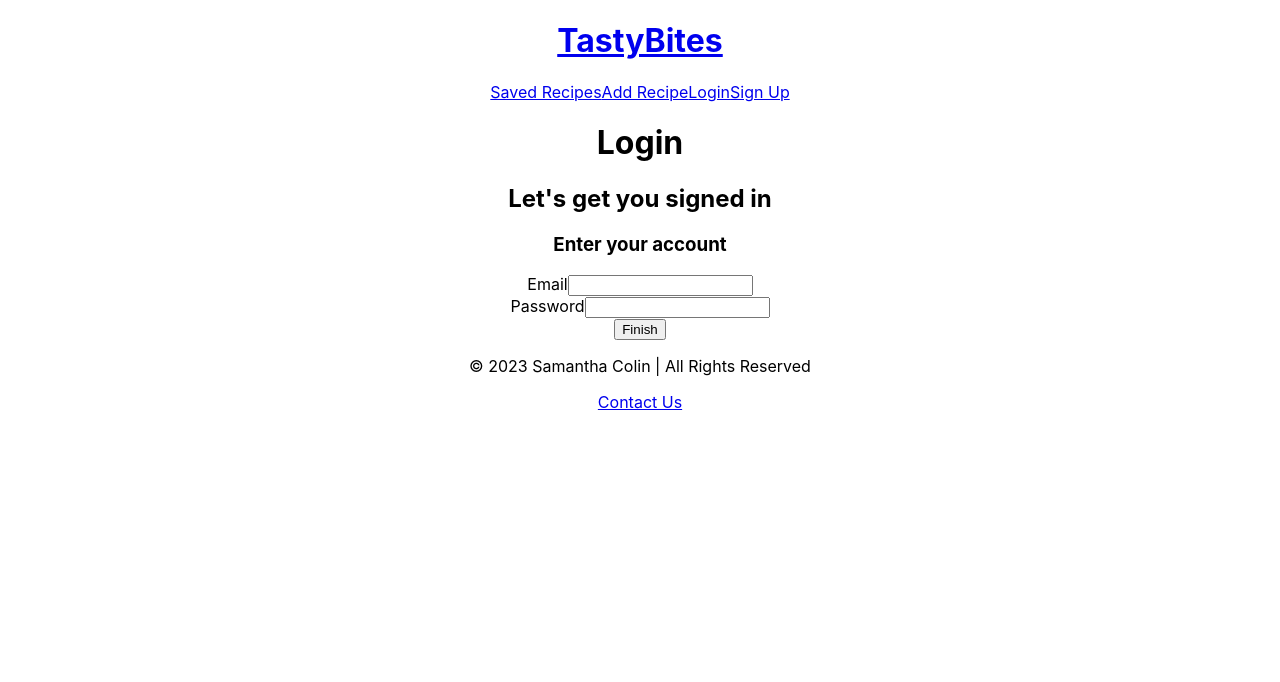
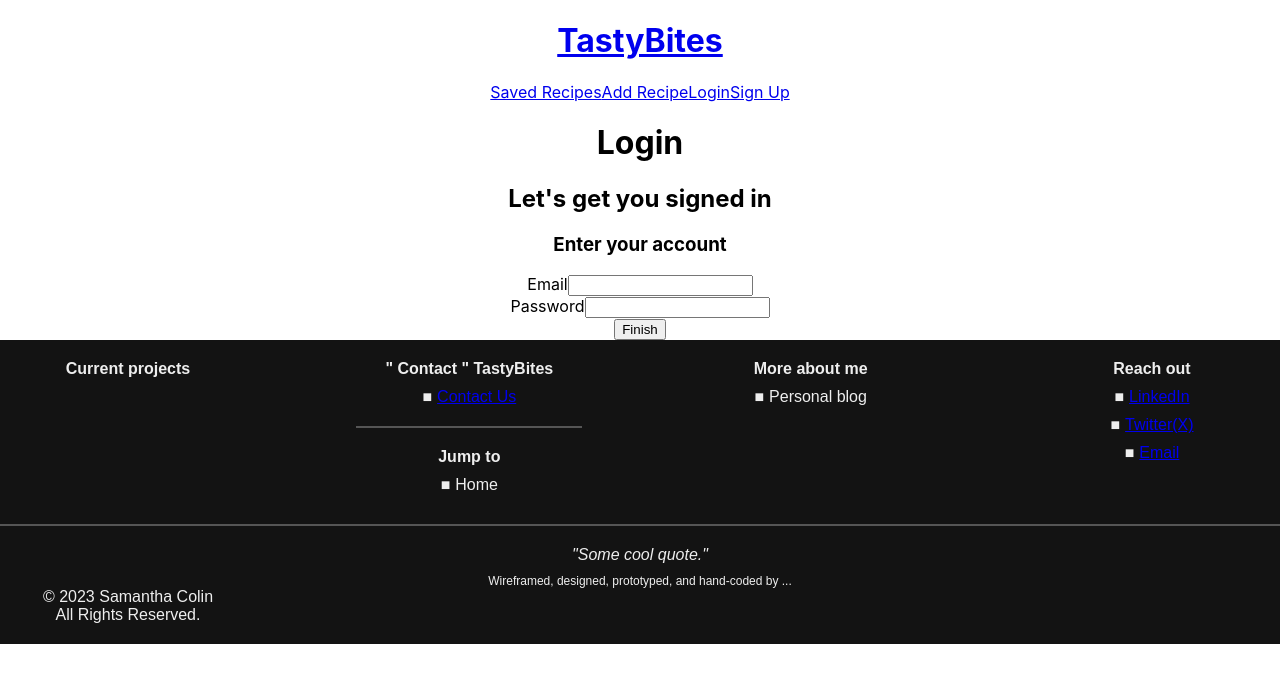
Before and after one commit to Scolin022/tasty-bites, a React (Create React App) app: page /pages/form/LoginPage in a window 1280 px wide. Shown: the top 682 px of the page. Built offline with nearby package versions, Linux system fonts and the light colour scheme.

Commit message:
footer content and styling added

```diff
--- a/src/components/AppFooter.jsx
+++ b/src/components/AppFooter.jsx
@@ -1,15 +1,43 @@
 import { Link } from 'react-router-dom';
+import './../styles/footer.css';
 
 export default function AppFooter() {
     const year = new Date().getFullYear();
 
     return (
-        <footer>
-            <div>
-                <p>© {year} Samantha Colin | All Rights Reserved</p>
+        <footer className="footer">
+            <div className="footer-column">
+                <div className="footer-title">Current projects</div>
             </div>
-            <div>
-                <Link to="/pages/form/ContactUsPage">Contact Us</Link>
+
+            <div className="footer-column">
+                <div className="footer-title">" Contact " TastyBites</div>
+                    <div className="footer-item"><Link to="/pages/form/ContactUsPage">Contact Us</Link></div>
+                <div className="footer-separator"></div>
+                <div className="footer-title">Jump to</div>
+                    <div className="footer-item">Home</div>
+            </div>
+
+            <div class="footer-column">
+                <div className="footer-title">More about me</div>
+                <div className="footer-item">Personal blog</div>
+            </div>
+
+            <div className="footer-column">
+                <div className="footer-title">Reach out</div>
+                    <div className="footer-item"><a href="https://www.linkedin.com/in/samcolin/">LinkedIn</a></div>
+                    <div className="footer-item"><a href="#">Twitter(X)</a></div>
+                    <div className="footer-item"><a href="#">Email</a></div>
+            </div>
+
+            <div className="footer-separator"></div>
+
+            <div class="footer-quote">"Some cool quote."</div>
+            <div className="footer-credit">Wireframed, designed, prototyped, and hand-coded by ...</div>
+
+            <div className="footer-column">
+                <div>© {year} Samantha Colin</div>
+                <div>All Rights Reserved.</div>
             </div>
         </footer>
     );
--- /dev/null
+++ b/src/styles/footer.css
@@ -0,0 +1,49 @@
+.footer {
+    font-family: 'Arial', sans-serif;
+    background-color: #131313;
+    color: #eee;
+    padding: 20px 0;
+    display: flex;
+    justify-content: space-between;
+    flex-wrap: wrap;
+}
+
+.footer-column {
+    width: 20%;
+    box-sizing: border-box;
+    padding: 0 15px;
+}
+
+.footer-title {
+    font-weight: bold;
+    margin-bottom: 10px;
+}
+
+.footer-item {
+    margin-bottom: 10px;
+}
+
+.footer-item::before {
+    content: '■';  /* You can replace this with actual icons or symbols */
+    margin-right: 5px;
+}
+
+.footer-separator {
+    flex-basis: 100%;
+    height: 2px;
+    background-color: #555;
+    margin: 20px 0;
+}
+
+.footer-quote {
+    flex-basis: 100%;
+    font-style: italic;
+    text-align: center;
+    margin-bottom: 10px;
+}
+
+.footer-credit {
+    flex-basis: 100%;
+    font-size: 12px;
+    text-align: center;
+}
```
